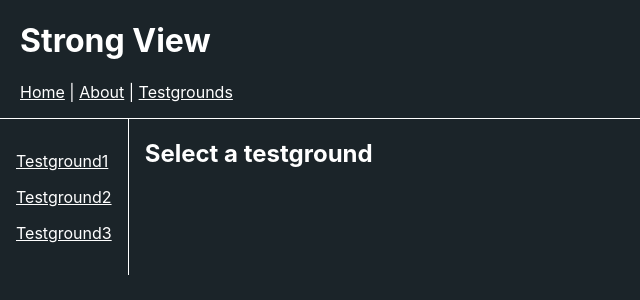
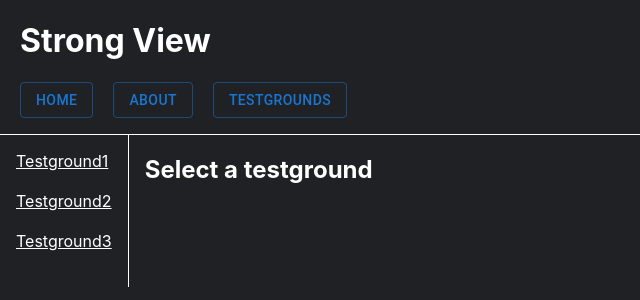
Before and after one commit to gustavosinacio/strong-view, a React (Create React App) app: page /testgrounds in a window 1280 px wide. Shown: the top 300 px of the page, without its empty margins (0-640 px from the left). Built offline with nearby package versions, Linux system fonts and the light colour scheme.

Commit message:
Adds material

```diff
--- a/package.json
+++ b/package.json
@@ -3,6 +3,10 @@
   "version": "0.1.0",
   "private": true,
   "dependencies": {
+    "@emotion/react": "^11.7.1",
+    "@emotion/styled": "^11.6.0",
+    "@mui/material": "^5.2.5",
+    "@mui/styled-engine-sc": "^5.1.0",
     "@testing-library/jest-dom": "^5.16.1",
     "@testing-library/react": "^12.1.2",
     "@testing-library/user-event": "^13.5.0",
--- a/public/index.html
+++ b/public/index.html
@@ -24,7 +24,8 @@
       work correctly both with client-side routing and a non-root public URL.
       Learn how to configure a non-root public URL by running `npm run build`.
     -->
-    <title>React App</title>
+
+    <title>Strong View</title>
   </head>
   <body>
     <noscript>You need to enable JavaScript to run this app.</noscript>
--- /dev/null
+++ b/src/App.styles.ts
@@ -0,0 +1,8 @@
+import styled from "styled-components";
+import { Link as RouterLink } from "react-router-dom";
+
+export const Link = styled(RouterLink)`
+  color: #fff;
+  text-decoration: none;
+  margin-right: 20px;
+`;
--- a/src/App.tsx
+++ b/src/App.tsx
@@ -1,8 +1,11 @@
-import { Outlet, Link } from "react-router-dom";
+import { Button } from "@mui/material";
+import { Outlet } from "react-router-dom";
+
+import { Link } from "./App.styles";
 
 export function App() {
   return (
-    <div>
+    <div style={{}}>
       <h1 style={{ marginLeft: "20px" }}>Strong View</h1>
       <nav
         style={{
@@ -11,16 +14,14 @@ export function App() {
         }}
       >
         <div style={{ marginLeft: "20px" }}>
-          <Link style={{ color: "white" }} to="/home">
-            Home
-          </Link>{" "}
-          |{" "}
-          <Link style={{ color: "white" }} to="/about">
-            About
-          </Link>{" "}
-          |{" "}
-          <Link style={{ color: "white" }} to="/testgrounds">
-            Testgrounds
+          <Link to="/home">
+            <Button variant="outlined">Home</Button>
+          </Link>
+          <Link to="/about">
+            <Button variant="outlined">About</Button>
+          </Link>
+          <Link to="/testgrounds">
+            <Button variant="outlined">Testgrounds</Button>
           </Link>
         </div>
       </nav>
--- a/src/index.css
+++ b/src/index.css
@@ -6,6 +6,6 @@ body {
   -webkit-font-smoothing: antialiased;
   -moz-osx-font-smoothing: grayscale;
 
-  background-color: rgb(27, 36, 41);
+  background-color: rgb(32, 33, 36);
   color: white;
 }
--- a/src/pages/Testground/Testgrounds.tsx
+++ b/src/pages/Testground/Testgrounds.tsx
@@ -14,7 +14,7 @@ export const Testgrounds = () => {
       >
         {testgrounds.map((testground) => (
           <Link
-            style={{ display: "block", margin: "1rem 0", color: "white" }}
+            style={{ display: "block", marginBottom: "20px", color: "white" }}
             to={`/testgrounds/${testground.id}`}
             key={testground.id}
           >
```
Also changed, not shown: 1 other file (tests, documents, lock files or other folders).
